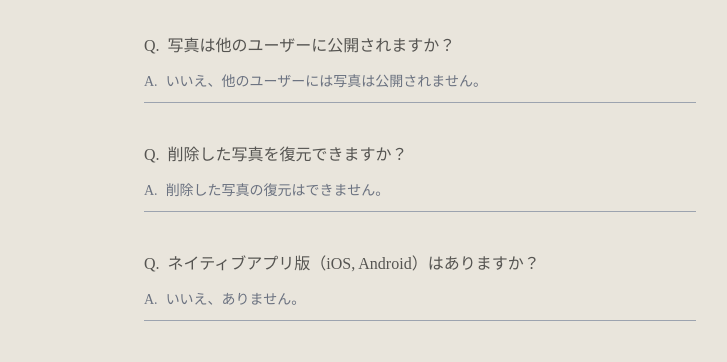
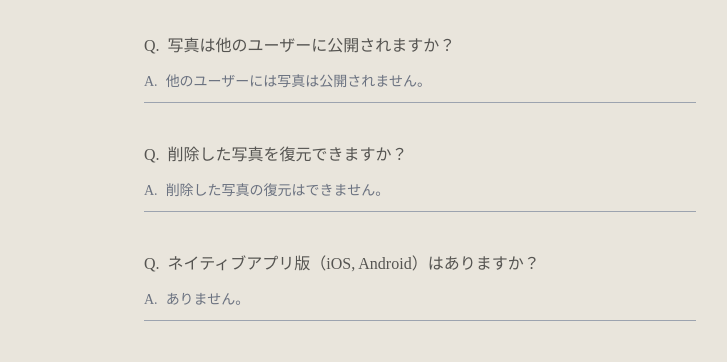
Before and after one commit to shirotamaki/outdoor-heart-sutra, a Next.js app in the folder frontend/: page /faq in a window 1280 px wide. Shown: the part 405-767 px from the top of the page, without its empty margins (220-947 px from the left). Built offline with nearby package versions, Linux system fonts and the light colour scheme; no server answers; a web font is replaced by a local one.

Commit message:
🩹 テキスト内容を修正する

```diff
--- a/frontend/src/pages/faq.tsx
+++ b/frontend/src/pages/faq.tsx
@@ -65,7 +65,7 @@ const Faq = () => {
                 </h2>
                 <p className='text-xs sm:text-sm flex flex-row leading-5 md:leading-6'>
                   <div className='mr-2'>A.</div>
-                  <div>いいえ、他のユーザーには写真は公開されません。</div>
+                  <div>他のユーザーには写真は公開されません。</div>
                 </p>
               </li>
               <li className='mb-10 pb-2 border-b border-gray-400'>
@@ -85,7 +85,7 @@ const Faq = () => {
                 </h2>
                 <p className='text-xs sm:text-sm flex flex-row leading-5 md:leading-6'>
                   <div className='mr-2'>A.</div>
-                  <div>いいえ、ありません。</div>
+                  <div>ありません。</div>
                 </p>
               </li>
               <li className='mb-10 pb-2 border-b border-gray-400'>
```
